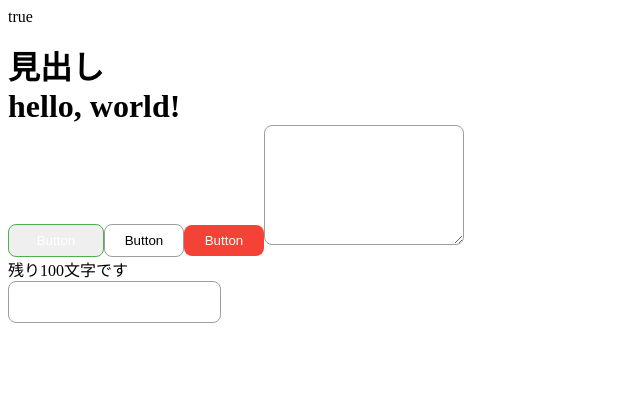
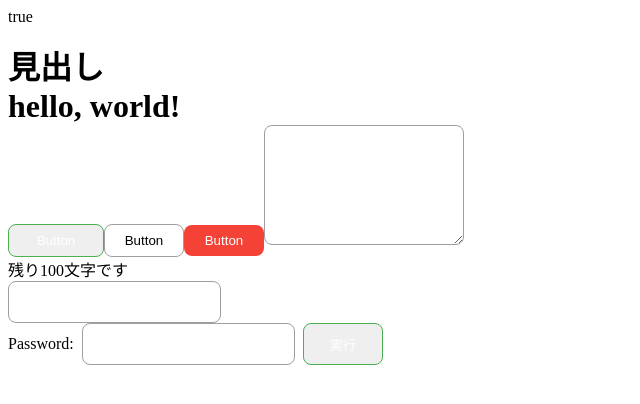
Before and after one commit to shou1027/tsStudy, a React app in the folder react-app/: page / in a window 1280 px wide. Shown: the top 404 px of the page, without its empty margins (0-640 px from the left). Built offline with nearby package versions, Linux system fonts and the light colour scheme.

Commit message:
PasswordFormコンポーネント実装

```diff
--- a/react-app/src/App.tsx
+++ b/react-app/src/App.tsx
@@ -3,6 +3,7 @@
 import { Button } from './libs/Button';
 import { Textarea } from './libs/Textarea';
 import { Input } from "./libs/Input";
+import { PasswordForm } from "./libs/PasswordForm";
 
 export const App = () => {
     return (
@@ -17,6 +18,7 @@
             <Button onClick={() => console.error('clicked!')} title="Button" type="error" />
             <Textarea width={200} maxLength={100} />
             <Input type="text" />
+            <PasswordForm onSubmit={(password) => console.log(password)} />
         </>
     )
 }
--- /dev/null
+++ b/react-app/src/libs/PasswordForm.tsx
@@ -0,0 +1,50 @@
+import { ChangeEvent, VFC, useCallback, useEffect, useState } from "react"
+import { fontSize, space } from "./constants"
+import styled from "styled-components"
+import { Input } from "./Input"
+import { Button } from "./Button"
+
+type Props = {
+    onSubmit: (password: string) => void
+}
+
+export const PasswordForm: VFC<Props> = ({ onSubmit }) => {
+    const [value, setValue] = useState<string>('')
+
+    const handleChange = (event: ChangeEvent<HTMLInputElement>) => {
+        setValue(event.currentTarget.value)
+    }
+
+    const handleKeyDown = useCallback((e: KeyboardEvent) => {
+        if (e.key === 'Enter') {
+            onSubmit(value)
+        }
+    }, [value])
+
+    useEffect(() => {
+        document.addEventListener('keydown', handleKeyDown)
+        return () => document.removeEventListener('keydown', handleKeyDown)
+    }, [handleKeyDown])
+
+    return (
+        <Wrapper>
+            <Label htmlFor="password">Password:</Label>
+            <InputForm id="password" type="password" onChange={(e) => handleChange(e)} error={value.length < 8} />
+            <Button onClick={() => onSubmit(value)} title="実行" type="primary" />
+        </Wrapper>
+    )
+}
+
+const Wrapper = styled.div`
+    display: flex;
+`
+
+const Label = styled.label`
+    margin: 0 ${space.m} 0 0;
+    font-size: ${fontSize.m};
+    line-height: 42px;
+`
+
+const InputForm = styled(Input)`
+    margin-right: ${space.m};
+`
```
